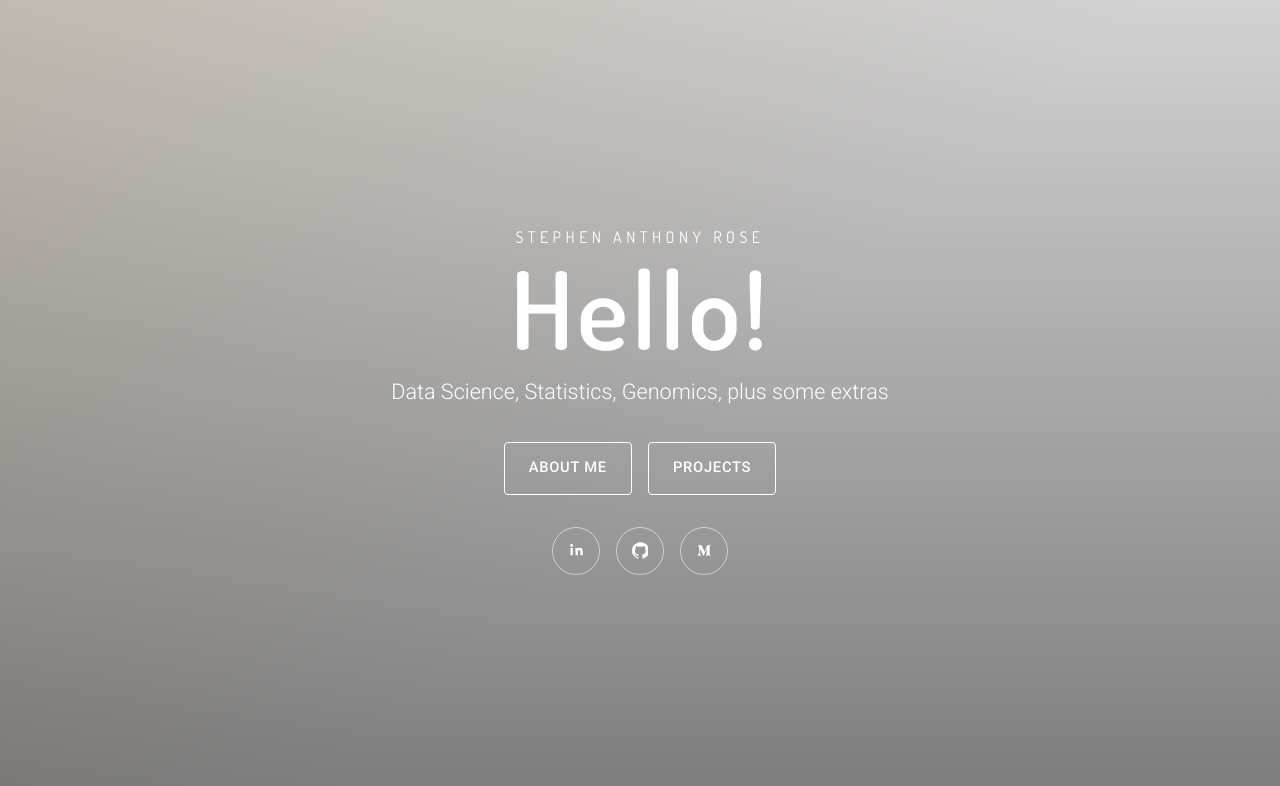
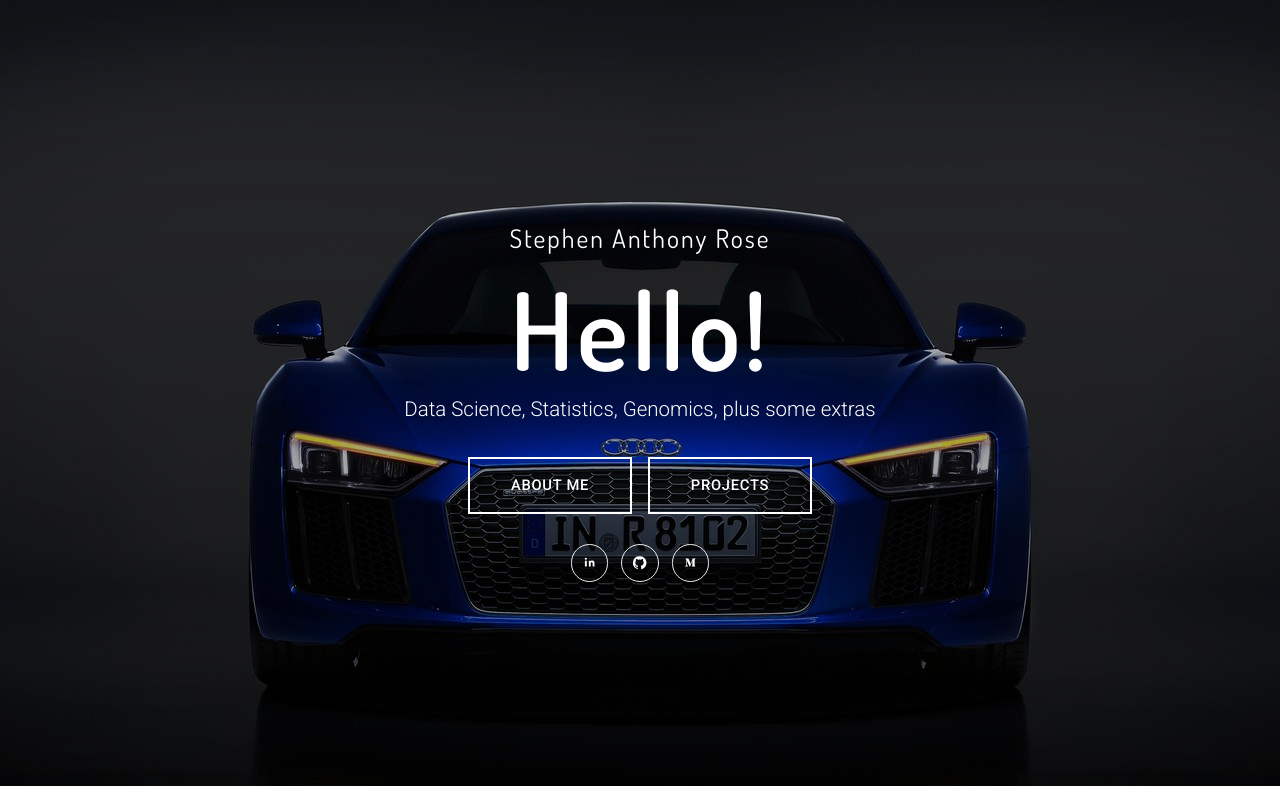
Before and after one commit to arose13/arose13.github.io, a plain HTML site: page index.html in a window 1280 px wide. Drawn offline with Linux system fonts and the light colour scheme.

Commit message:
add images and enhance styles for home page layout

```diff
--- a/assets/styles.css
+++ b/assets/styles.css
@@ -24,6 +24,10 @@ body {
   color: var(--text);
   font-family: "Roboto", sans-serif;
   line-height: 1.6;
+}
+
+body.home-page {
+  background: #111217;
 }
 
 a {
@@ -62,11 +66,23 @@ img {
   display: grid;
   place-items: center;
   padding: 2rem;
+  background-color: #111217;
+}
+
+.home-hero::before {
+  background: linear-gradient(180deg, rgba(0, 0, 0, 0.2) 0%, rgba(0, 0, 0, 0.46) 100%);
 }
 
 .hero-content {
   width: min(100%, 760px);
   text-align: center;
+}
+
+.home-copy {
+  display: flex;
+  flex-direction: column;
+  align-items: center;
+  gap: 0.8rem;
 }
 
 .home-copy > *,
@@ -106,6 +122,12 @@ img {
   text-transform: uppercase;
 }
 
+.home-copy .hero-kicker {
+  font-size: clamp(1.2rem, 3vw, 1.6rem);
+  letter-spacing: 0.08em;
+  text-transform: none;
+}
+
 .home-copy h1,
 .hero-copy h1 {
   margin: 0.35rem 0 0;
@@ -128,6 +150,12 @@ img {
 .hero-note {
   font-size: 1rem;
   max-width: 32rem;
+}
+
+.home-copy .hero-subtitle {
+  max-width: 38rem;
+  margin-top: 0;
+  font-size: clamp(1.05rem, 2.2vw, 1.28rem);
 }
 
 .cta-row,
@@ -205,6 +233,34 @@ img {
 
 .social-list {
   margin-top: 2rem;
+}
+
+.home-copy .cta-row {
+  gap: 1em;
+  margin-top: 1.15rem;
+}
+
+.home-copy .button {
+  min-width: 10.25rem;
+  border-width: 2px;
+  border-radius: 0;
+  padding: 0.92rem 1.75rem;
+}
+
+.home-copy .social-list {
+  margin-top: 1.1rem;
+  gap: 0.8rem;
+}
+
+.home-copy .social-link {
+  width: 2.35rem;
+  height: 2.35rem;
+  border-color: rgba(255, 255, 255, 0.92);
+}
+
+.home-copy .social-link svg {
+  width: 0.82rem;
+  height: 0.82rem;
 }
 
 .social-link {
@@ -561,9 +617,22 @@ img {
     padding-inline: 1rem;
   }
 
+  .home-copy {
+    gap: 0.65rem;
+  }
+
   .home-copy h1,
   .hero-copy h1 {
     font-size: clamp(3rem, 16vw, 5rem);
+  }
+
+  .home-copy .cta-row,
+  .home-copy .social-list {
+    gap: 15px;
+  }
+
+  .home-copy .button {
+    min-width: 9rem;
   }
 
   .feature-card,
--- a/index.html
+++ b/index.html
@@ -11,7 +11,7 @@
   <link rel="stylesheet" href="assets/styles.css">
 </head>
 <body class="home-page">
-  <main class="hero-shell home-hero" style="--hero-image: url('Audi-R8_V10-2016-1280-1b.jpg');">
+  <main class="hero-shell home-hero" style="--hero-image: url('./Audi-R8_V10-2016-1280-1b.jpg'); background-color: #111217;">
     <div class="hero-content home-copy">
       <p class="hero-kicker">Stephen Anthony Rose</p>
       <h1>Hello!</h1>
```
Also changed, not shown: assets/Audi-R8_V10-2016-1280-1b.jpg (renamed from Audi-R8_V10-2016-1280-1b.jpg), assets/circle-me.webp (renamed from circle-me.webp).
